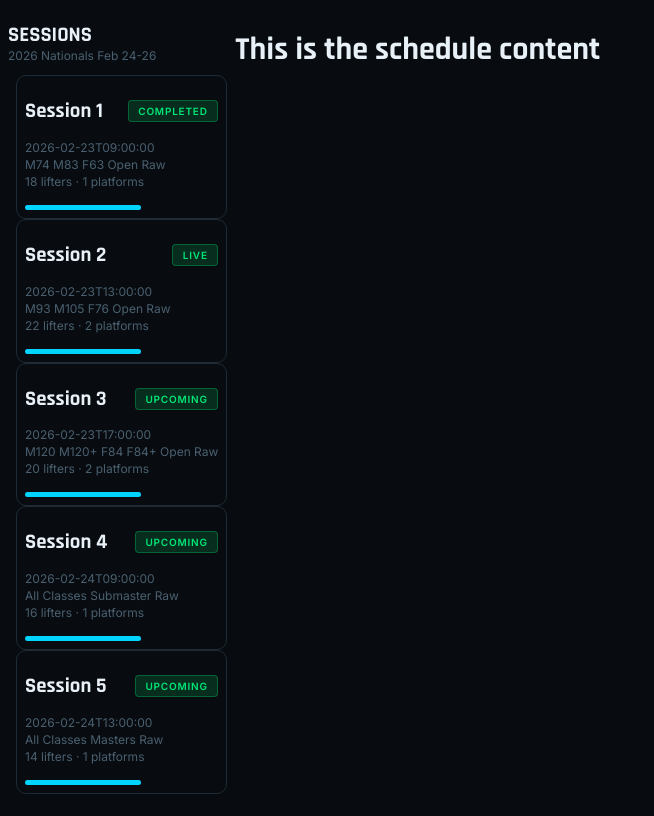
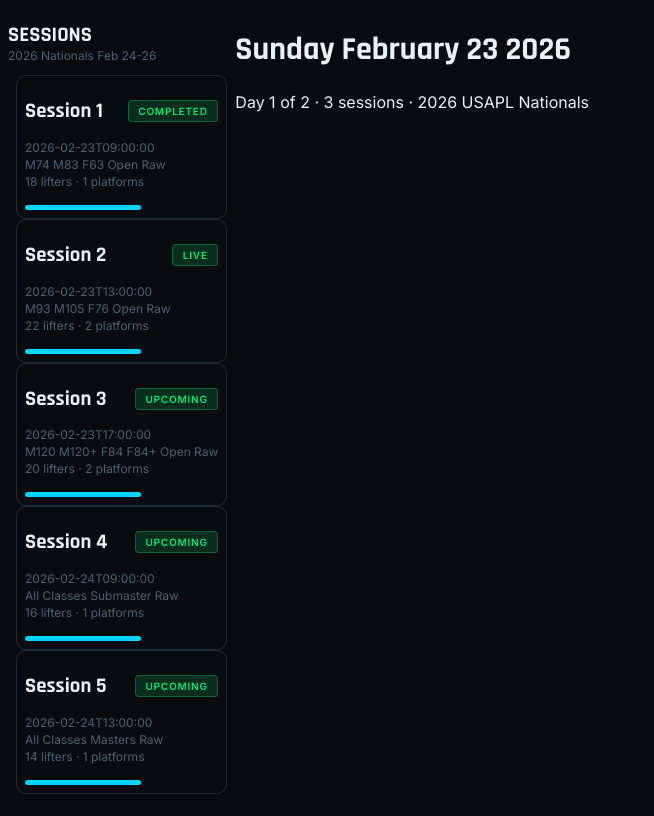
Before and after one commit to kbongco/meet-lifting-track, a Next.js app: page /schedule in a window 1280 px wide. Shown: the whole page, without its empty margins (0-654 px from the left). Built offline with nearby package versions, Linux system fonts and the light colour scheme.

Commit message:
starting the schedule content

```diff
--- a/app/schedule/ScheduleContent/ScheduleContent.tsx
+++ b/app/schedule/ScheduleContent/ScheduleContent.tsx
@@ -1,7 +1,8 @@
 export default function ScheduleContent() {
   return (
     <>
-      <h1>This is the schedule content</h1>
+      <h1>Sunday February 23 2026</h1>
+      <p>Day 1 of 2 · 3 sessions · 2026 USAPL Nationals</p>
     </>
   )
 }
```
